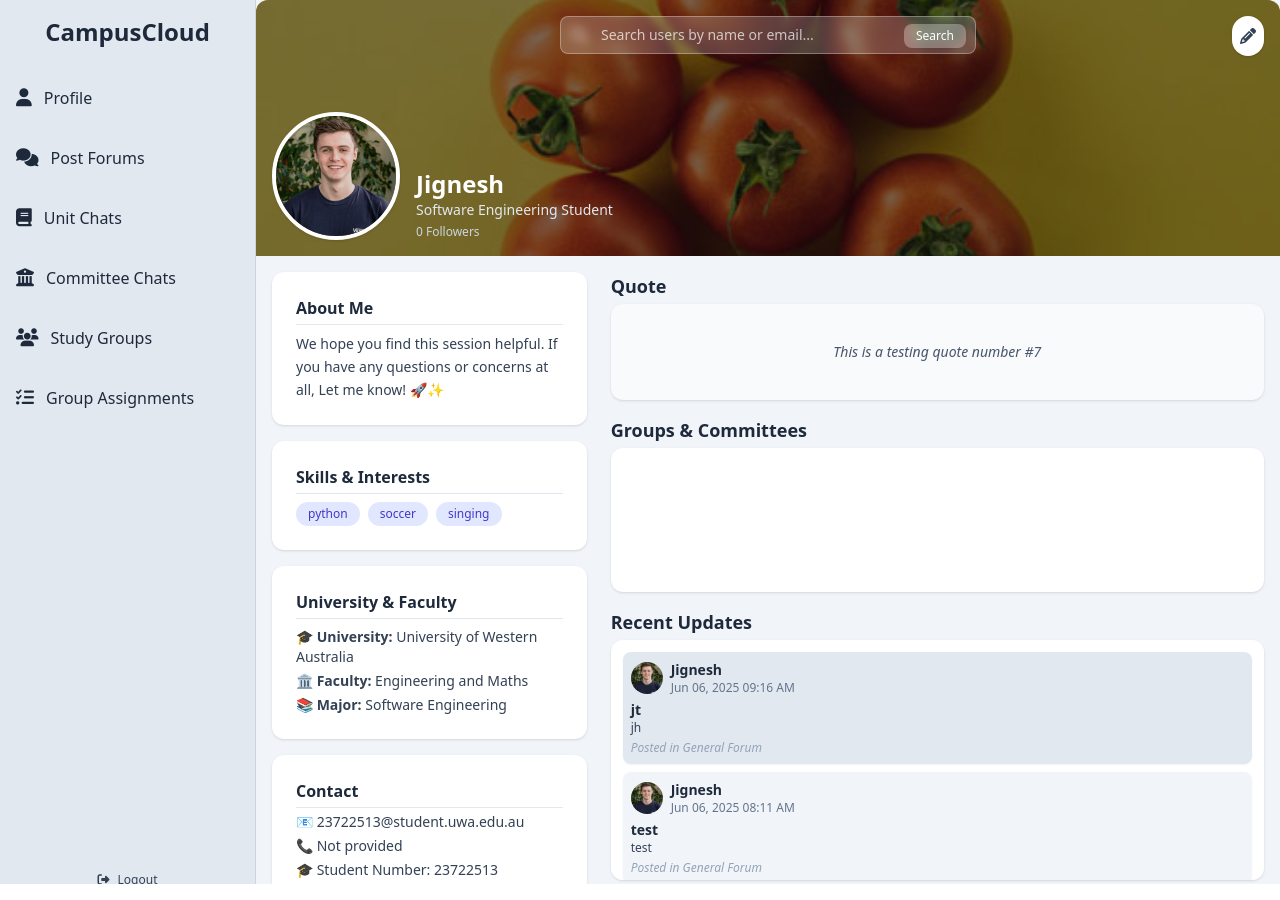
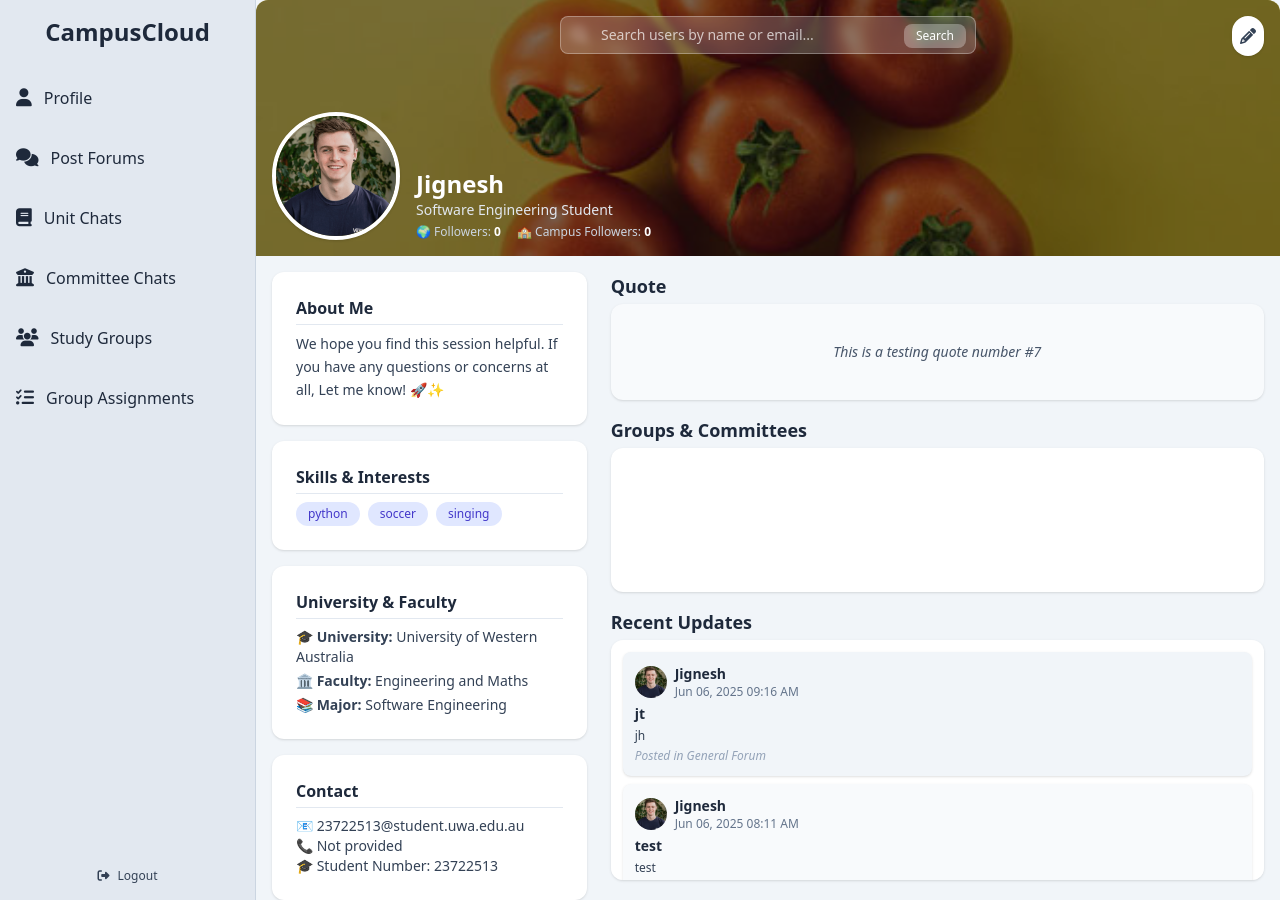
Before and after one commit to Jignesh6155/CampusCloud, a Flask app: page /profile in a window 1280 px wide. Run offline with Flask 3, Linux system fonts and the light colour scheme; a user stored in the database is signed in; some libraries are stand-ins or nearby versions.

Commit message:
default page tweaks

```diff
--- a/app/templates/profile_landingpage.html
+++ b/app/templates/profile_landingpage.html
@@ -2,18 +2,21 @@
 
 {% block content %}
 <!-- Profile Cover -->
-<div class="relative w-full h-64 bg-slate-300 rounded-t-xl">
+<div class="relative w-full h-64 bg-slate-300 rounded-t-xl overflow-hidden">
   <img src="{{ user.cover_picture or 'https://images.unsplash.com/photo-1548883151-3b92dbd284dc?q=80&w=3133&auto=format&fit=crop' }}"
        alt="Profile cover"
-       class="object-cover w-full h-full rounded-t-xl" />
-  <div class="absolute inset-0 bg-black bg-opacity-50 flex items-end gap-4 p-4 rounded-t-xl">
+       class="object-cover w-full h-full" />
+  <div class="absolute inset-0 bg-black bg-opacity-50 flex items-end gap-4 p-4">
     <img src="{{ user.profile_picture or 'avatar.png' }}"
          alt="Avatar"
          class="avatar rounded-full border-4 border-white w-32 h-32 object-cover shadow" />
     <div>
       <h1 class="text-2xl font-bold text-white">{{ user.full_name }}</h1>
       <p class="text-sm text-slate-200">{{ user.job_title }}</p>
-      <p class="text-xs text-slate-300 mt-1">{{ user.followers_count or 0 }} Followers</p>
+      <div class="flex gap-4 mt-1 text-xs text-slate-300">
+        <p>🌍 Followers: <span class="font-semibold text-white">{{ user.followers_count or 0 }}</span></p>
+        <p>🏫 Campus Followers: <span class="font-semibold text-white">{{ user.campus_followers_count or 0 }}</span></p>
+      </div>
     </div>
     <a href="{{ url_for('routes.edit_profile') }}"
        class="absolute top-4 right-4 bg-white text-slate-700 rounded-full p-2 shadow hover:bg-indigo-600 hover:text-white transition">
@@ -35,7 +38,7 @@
         <input type="search"
                id="search-users"
                name="query"
-               class="block w-full p-2 pl-10 text-sm text-white border border-white/30 rounded-lg bg-white/20 backdrop-blur-sm focus:ring-indigo-400 focus:border-indigo-400 placeholder-white placeholder-opacity-70 transition"
+               class="block w-full p-2 pl-10 text-sm text-white border border-white/30 rounded-lg bg-white/20 backdrop-blur-sm focus:ring-indigo-400 focus:border-indigo-400 placeholder-white/70 transition"
                placeholder="Search users by name or email..."
                required>
         <button type="submit"
@@ -48,9 +51,9 @@
 </div>
 
 <!-- Main Content Grid -->
-<div class="max-w-6xl mx-auto mt-4 grid grid-cols-1 md:grid-cols-3 gap-6 px-4 items-start">
+<div class="max-w-6xl mx-auto mt-4 grid grid-cols-1 md:grid-cols-3 gap-6 px-4">
   <!-- Sidebar -->
-  <aside class="md:col-span-1 flex flex-col gap-4 self-start h-fit">
+  <aside class="md:col-span-1 flex flex-col gap-4">
     <div class="bg-white rounded-xl shadow p-6">
       <h3 class="text-md font-semibold text-slate-800 mb-2 border-b border-slate-200 pb-1">About Me</h3>
       <p class="text-sm text-slate-700 leading-relaxed break-words">{{ user.bio or "No bio available." }}</p>
@@ -69,8 +72,8 @@
       {% endif %}
     </div>
 
-    <div class="bg-white rounded-xl shadow p-6 space-y-2">
-      <h3 class="text-md font-semibold text-slate-800 border-b border-slate-200 pb-1">University & Faculty</h3>
+    <div class="bg-white rounded-xl shadow p-6">
+      <h3 class="text-md font-semibold text-slate-800 mb-2 border-b border-slate-200 pb-1">University & Faculty</h3>
       <ul class="text-sm text-slate-700 space-y-1">
         <li>🎓 <strong>University:</strong> {{ user.university or 'Not specified' }}</li>
         <li>🏛️ <strong>Faculty:</strong> {{ user.faculty or 'Not specified' }}</li>
@@ -78,8 +81,8 @@
       </ul>
     </div>
 
-    <div class="bg-white rounded-xl shadow p-6 space-y-1">
-      <h3 class="text-md font-semibold text-slate-800 border-b border-slate-200 pb-1">Contact</h3>
+    <div class="bg-white rounded-xl shadow p-6">
+      <h3 class="text-md font-semibold text-slate-800 mb-2 border-b border-slate-200 pb-1">Contact</h3>
       <p class="text-sm text-slate-700 break-words">📧 {{ user.email }}</p>
       <p class="text-sm text-slate-700 break-words">📞 {{ user.phone or 'Not provided' }}</p>
       <p class="text-sm text-slate-700 break-words">🎓 Student Number: {{ user.student_number or 'Not provided' }}</p>
@@ -88,18 +91,14 @@
 
   <!-- Main Feed -->
   <main class="md:col-span-2 flex flex-col gap-4">
-    <!-- Quote -->
-    <section class="mt-0">
+    <section>
       <h2 class="text-lg font-semibold text-slate-800 mb-1">Quote</h2>
       <div class="bg-slate-50 rounded-xl shadow p-3 h-24 flex items-center justify-center">
-        <p class="text-sm text-slate-600 italic break-words leading-relaxed text-center">
-          {{ user.quote or "No motivational quote set yet. Feel free to edit your profile to add one!" }}
-        </p>
+        <p class="text-sm text-slate-600 italic text-center">{{ user.quote or "Add a Quote!" }}</p>
       </div>
     </section>
 
-    <!-- Groups & Committees -->
-    <section class="mt-0">
+    <section>
       <h2 class="text-lg font-semibold text-slate-800 mb-1">Groups & Committees</h2>
       <div class="bg-white rounded-xl shadow p-3 h-36 overflow-y-auto">
         {% if user.committees %}
@@ -114,28 +113,25 @@
       </div>
     </section>
 
-    <!-- Recent Updates (last 5 posts) with soft gradient -->
-    <section class="mt-0">
+    <section>
       <h2 class="text-lg font-semibold text-slate-800 mb-1">Recent Updates</h2>
       <div class="bg-white rounded-xl shadow p-3 h-60 overflow-y-auto flex flex-col gap-2">
-        {% set shades = ['bg-slate-200', 'bg-slate-100', 'bg-slate-50', 'bg-slate-50', 'bg-white'] %}
+        {% set shades = ['bg-slate-100', 'bg-slate-50', 'bg-slate-50', 'bg-white', 'bg-white'] %}
         {% set posts = user.posts.order_by(Post.created_at.desc()).limit(5).all() %}
         {% if posts %}
           {% for post in posts %}
           {% set idx = loop.index0 %}
           <a href="{{ url_for('routes.post_thread', post_id=post.id) }}" class="block hover:scale-[1.02] transition duration-300">
-            <div class="{{ shades[idx] }} rounded-lg p-2 shadow-sm hover:shadow transition duration-300 text-sm">
-                <div class="flex items-center gap-2">
-                <img src="{{ user.profile_picture or 'avatar.png' }}"
-                    alt="Avatar"
-                    class="avatar rounded-full w-8 h-8 object-cover" />
+            <div class="{{ shades[idx] }} rounded-lg p-3 shadow hover:shadow-md transition text-sm">
+              <div class="flex items-center gap-2 mb-1">
+                <img src="{{ user.profile_picture or 'avatar.png' }}" alt="Avatar" class="rounded-full w-8 h-8 object-cover" />
                 <div>
                   <h3 class="font-semibold text-slate-800">{{ user.full_name }}</h3>
                   <p class="text-xs text-slate-500">{{ post.created_at.strftime('%b %d, %Y %I:%M %p') }}</p>
                 </div>
               </div>
               {% if post.title %}
-                <h4 class="mt-1 font-semibold text-slate-800 text-sm break-words">{{ post.title }}</h4>
+              <h4 class="font-semibold text-slate-800 text-sm mb-1">{{ post.title }}</h4>
               {% endif %}
               <p class="text-slate-700 text-xs break-words">{{ post.content }}</p>
               <p class="text-xs text-slate-400 italic mt-1">Posted in General Forum</p>
@@ -143,9 +139,7 @@
           </a>
           {% endfor %}
         {% else %}
-        <div class="text-center text-slate-500 flex items-center justify-center h-full">
-            No posts yet!
-        </div>
+        <div class="text-center text-slate-500 flex items-center justify-center h-full">No posts yet!</div>
         {% endif %}
       </div>
     </section>
```
Also changed, not shown: instance/app.db. Lines whose indentation alone changed are shown as unchanged.
